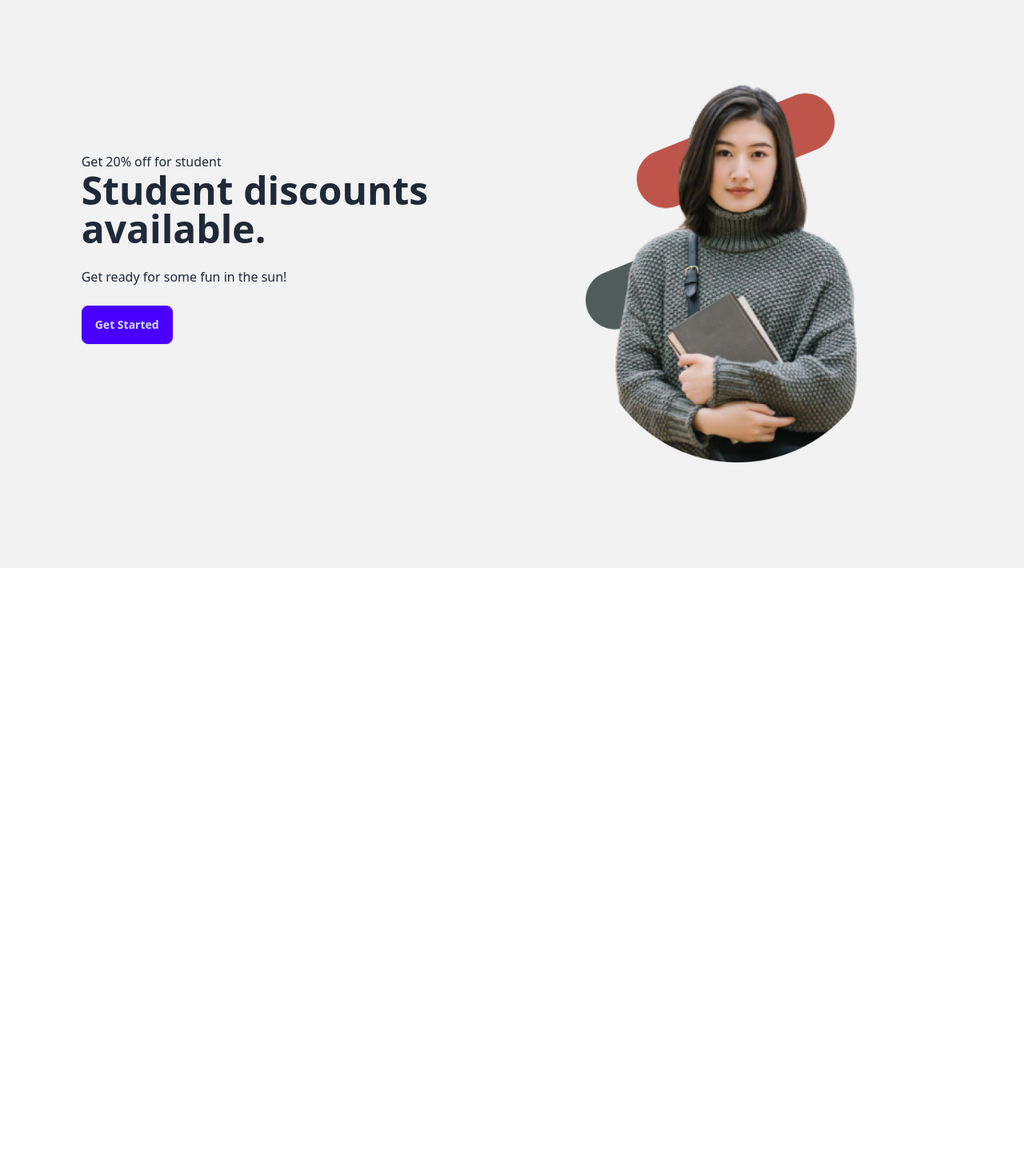
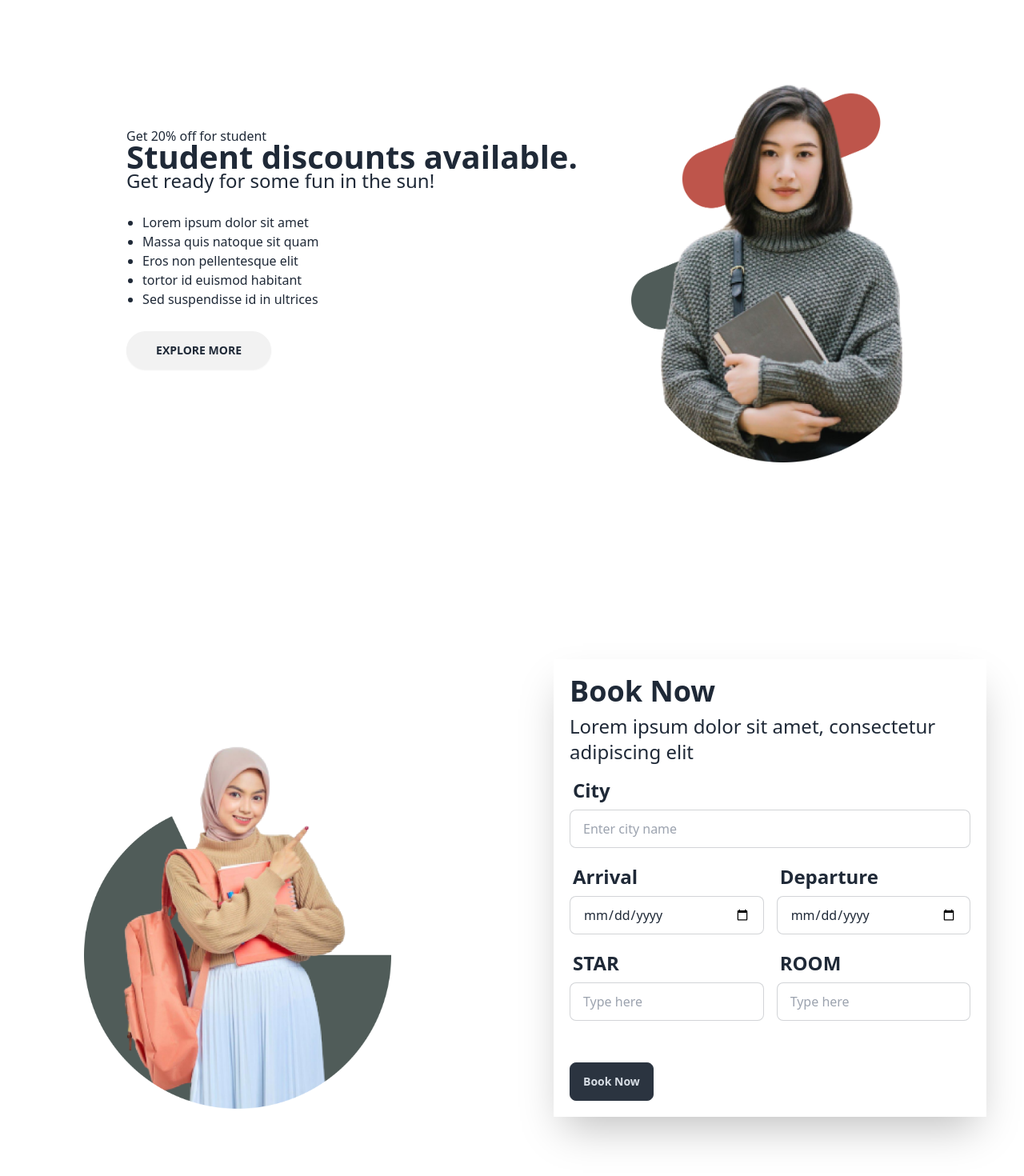
Before and after one commit to rashaduldev/Tropical-Destinations-Forntend, a React (Vite) app: page / in a window 1280 px wide. Shown: the part 2222-3692 px from the top of the page at 80% size. Before the commit the page ends 2932 px from the top, so only its background shows below. Built offline with nearby package versions, Linux system fonts and the light colour scheme.

Commit message:
Book now part added

```diff
--- /dev/null
+++ b/src/Components/BookNow/BookNow.jsx
@@ -0,0 +1,78 @@
+import img from "../../../public/assets/Group 167.png";
+
+const BookNow = () => {
+  return (
+    <div>
+      <div className="hero min-h-screen">
+        <div className="hero-content flex flex-col lg:flex-row gap-36">
+          <div className="flex-1">
+            <img src={img} className="lg:max-w-sm max-w-xs rounded-lg mx-auto" />
+          </div>
+          <div className="flex-1 min-w-min shadow-2xl p-5">
+            <h1 className="text-center lg:text-left text-4xl font-bold">Book Now</h1>
+            <p className="text-center lg:text-left text-2xl py-2">Lorem ipsum dolor sit amet, consectetur adipiscing elit</p>
+            <form>
+              <div className="label">
+                <span className="label-text text-2xl font-bold">City</span>
+              </div>
+              <input
+                type="text"
+                placeholder="Enter city name"
+                className="input input-bordered w-full"
+              />
+              <div className="w-full flex gap-4 my-3">
+
+              <div className="w-full">
+              <div className="label">
+                <span className="label-text text-2xl font-bold">Arrival</span>
+              </div>
+              <input
+                  type="date"
+                  placeholder="Type here"
+                  className="input input-bordered w-full max-w-xs"
+                />
+              </div>
+                <div className="w-full">
+                <div className="label">
+                <span className="label-text text-2xl font-bold">Departure</span>
+              </div>
+                <input
+                  type="date"
+                  placeholder="Type here"
+                  className="input input-bordered w-full max-w-xs"
+                />
+                </div>
+              </div>
+              <div className="w-full flex gap-4 my-3">
+
+              <div className="w-full">
+              <div className="label">
+                <span className="label-text text-2xl font-bold">STAR</span>
+              </div>
+              <input
+                  type="number"
+                  placeholder="Type here"
+                  className="input input-bordered w-full max-w-xs"
+                />
+              </div>
+                <div className="w-full">
+                <div className="label">
+                <span className="label-text text-2xl font-bold">ROOM</span>
+              </div>
+                <input
+                  type="number"
+                  placeholder="Type here"
+                  className="input input-bordered w-full max-w-xs"
+                />
+                </div>
+              </div>
+              <button className="btn btn-neutral mt-10">Book Now</button>
+            </form>
+          </div>
+        </div>
+      </div>
+    </div>
+  );
+};
+
+export default BookNow;
--- a/src/Components/Discounts/Discounts.jsx
+++ b/src/Components/Discounts/Discounts.jsx
@@ -2,21 +2,28 @@
 const Discounts = () => {
   return (
     <div>
-      <div className="hero min-h-screen bg-base-200">
-        <div className="hero-content flex-col lg:flex-row-reverse">
+      <div className="hero min-h-screen bg-[#FFF]">
+        <div className="hero-content flex flex-col lg:flex-row-reverse">
          <div className="flex-1">
          <img
             src={img}
             className="max-w-sm rounded-lg mx-auto"
           />
          </div>
-          <div className="flex-1">
+          <div className="flex-1 px-10 lg:min-w-max text-center lg:text-left">
             <p>Get 20% off for student</p>
-            <h1 className="text-5xl font-bold">Student discounts available.</h1>
-            <p className="py-6">
+            <h1 className="text-xl lg:text-[40px] font-bold">Student discounts available.</h1>
+            <p className="pb-6 text-2xl">
             Get ready for some fun in the sun!
             </p>
-            <button className="btn btn-primary">Get Started</button>
+            <ul className="list-disc pl-5">
+            <li>Lorem ipsum dolor sit amet</li>
+            <li>Massa quis natoque sit quam</li>
+            <li>Eros non pellentesque elit </li>
+            <li>tortor id euismod habitant</li>
+            <li>Sed suspendisse id in ultrices</li>
+          </ul>
+          <button className="btn hover:bg-[#F27A44] rounded-full uppercase hover:text-white mt-7 px-9">Explore More</button>
           </div>
         </div>
       </div>
--- /dev/null
+++ b/src/Components/Input/Input.jsx
@@ -0,0 +1,167 @@
+import React, { useState } from 'react';
+
+function Input() {
+  const [value, setValue] = useState(0);
+
+  const increment = () => {
+    setValue((prevValue) => prevValue + 1);
+  };
+
+  const decrement = () => {
+    setValue((prevValue) => prevValue - 1);
+  };
+
+  return (
+    <div className="max-w-md mx-auto mt-8 p-6 bg-gray-100 rounded-md">
+      <div className="flex items-center">
+        <button
+          type="button"
+          onClick={decrement}
+          className="bg-red-500 hover:bg-red-600 text-white px-4 py-1 rounded-md mr-2"
+        >
+          -
+        </button>
+        <input
+          type="text"
+          value={value}
+          readOnly
+          className="border rounded-md px-2 py-1 focus:outline-none focus:border-blue-500"
+        />
+        <button
+          type="button"
+          onClick={increment}
+          className="bg-green-500 hover:bg-green-600 text-white px-4 py-1 rounded-md ml-2"
+        >
+          +
+        </button>
+      </div>
+    </div>
+  );
+}
+
+function IncrementDecrementForm() {
+  const [inputValues, setInputValues] = useState({
+    input1: '',
+    input2: '',
+    input3: '',
+    input4: '',
+    input5: ''
+  });
+
+  const handleInputChange = (e) => {
+    const { name, value } = e.target;
+    setInputValues({
+      ...inputValues,
+      [name]: value
+    });
+  };
+
+  const increment = (fieldName) => {
+    setInputValues((prevState) => ({
+      ...prevState,
+      [fieldName]: parseInt(prevState[fieldName] || 0) + 1
+    }));
+  };
+
+  const decrement = (fieldName) => {
+    setInputValues((prevState) => ({
+      ...prevState,
+      [fieldName]: parseInt(prevState[fieldName] || 0) - 1
+    }));
+  };
+
+  return (
+    <div className="max-w-md mx-auto mt-8 p-6 bg-gray-100 rounded-md">
+      <form className="space-y-4">
+        <div className="flex items-center">
+          <label htmlFor="input1" className="mr-2">
+            Input 1:
+          </label>
+          <input
+            type="text"
+            id="input1"
+            name="input1"
+            value={inputValues.input1}
+            onChange={handleInputChange}
+            className="border rounded-md px-2 py-1 focus:outline-none focus:border-blue-500"
+          />
+        </div>
+
+        <div className="flex items-center">
+          <label htmlFor="input2" className="mr-2">
+            Input 2:
+          </label>
+          <input
+            type="text"
+            id="input2"
+            name="input2"
+            value={inputValues.input2}
+            onChange={handleInputChange}
+            className="border rounded-md px-2 py-1 focus:outline-none focus:border-blue-500"
+          />
+          <label htmlFor="input3" className="mx-2">
+            Input 3:
+          </label>
+          <input
+            type="text"
+            id="input3"
+            name="input3"
+            value={inputValues.input3}
+            onChange={handleInputChange}
+            className="border rounded-md px-2 py-1 focus:outline-none focus:border-blue-500"
+          />
+        </div>
+
+        <div className="flex items-center">
+          <label htmlFor="input4" className="mr-2">
+            Input 4:
+          </label>
+          <input
+            type="text"
+            id="input4"
+            name="input4"
+            value={inputValues.input4}
+            onChange={handleInputChange}
+            className="border rounded-md px-2 py-1 focus:outline-none focus:border-blue-500"
+          />
+          <label htmlFor="input5" className="mx-2">
+            Input 5:
+          </label>
+          <input
+            type="text"
+            id="input5"
+            name="input5"
+            value={inputValues.input5}
+            onChange={handleInputChange}
+            className="border rounded-md px-2 py-1 focus:outline-none focus:border-blue-500"
+          />
+          <div className="flex space-x-2">
+            <button
+              type="button"
+              onClick={() => increment('input4')}
+              className="bg-green-500 hover:bg-green-600 text-white px-4 py-1 rounded-md"
+            >
+              +
+            </button>
+            <button
+              type="button"
+              onClick={() => decrement('input5')}
+              className="bg-red-500 hover:bg-red-600 text-white px-4 py-1 rounded-md"
+            >
+              -
+            </button>
+          </div>
+        </div>
+      </form>
+    </div>
+  );
+}
+
+export default function App() {
+  return (
+    <div>
+      <Input />
+      <IncrementDecrementForm />
+    </div>
+  );
+}
--- a/src/Pages/Home/Home.jsx
+++ b/src/Pages/Home/Home.jsx
@@ -1,4 +1,5 @@
 import Banner from "../../Components/Banner/Banner";
+import BookNow from "../../Components/BookNow/BookNow";
 import Discounts from "../../Components/Discounts/Discounts";
 import Navber from "../../Components/Navber/Navber";
 import Tropical from "../../Components/Tropical/Tropical";
@@ -11,6 +12,7 @@
             <Banner></Banner>
             <Tropical></Tropical>
             <Discounts></Discounts>
+            <BookNow></BookNow>
         </div>
     );
 };
```
